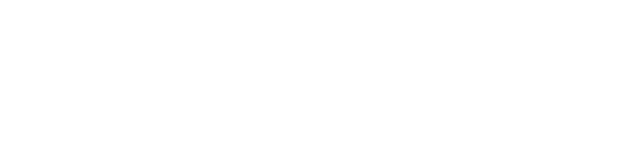
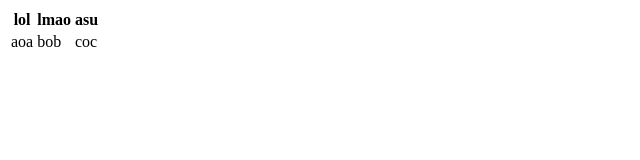
Before and after one commit to Qyuarius/project1, a plain HTML site: page index.html in a window 1280 px wide. Shown: the whole page, without its empty margins (0-640 px from the left). Drawn offline with Linux system fonts and the light colour scheme.

Commit message:
project1

```diff
--- a/index.html
+++ b/index.html
@@ -6,6 +6,17 @@
     <title>Document</title>
 </head>
 <body>
-
+    <table>
+        <tr>
+            <th>lol</th>
+            <th>lmao</th>
+            <th>asu</th>
+        </tr>
+        <tr>
+            <td>aoa</td>
+            <td>bob</td>
+            <td>coc</td>
+        </tr>
+    </table>
 </body>
 </html>
```
